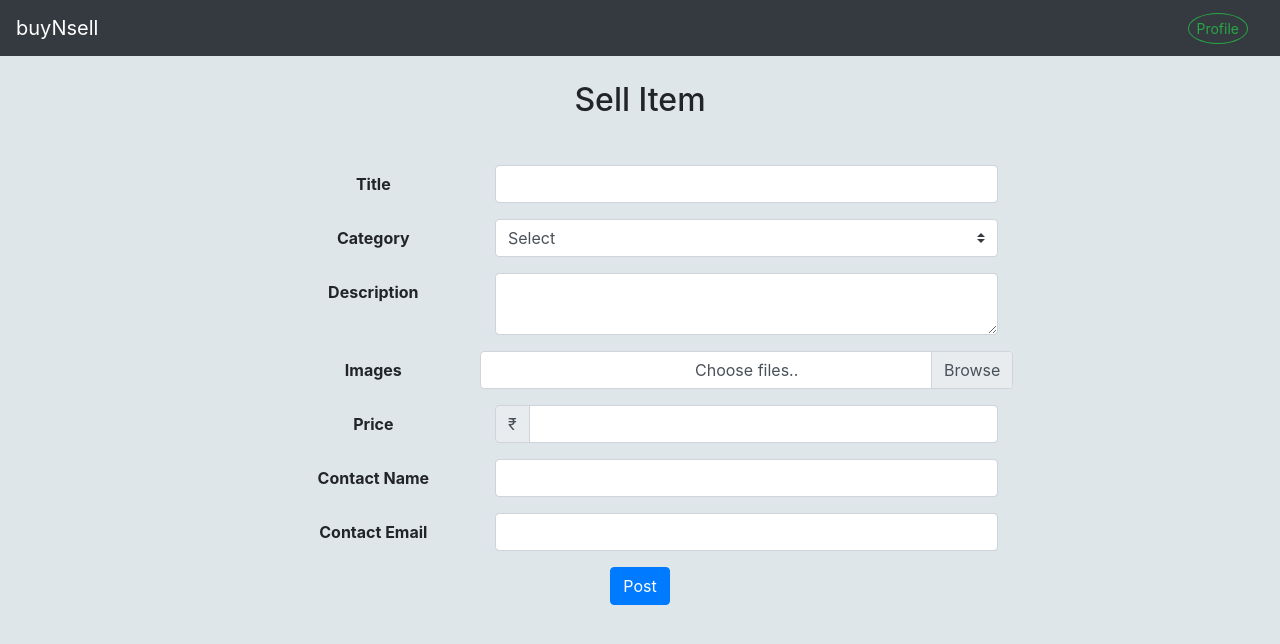
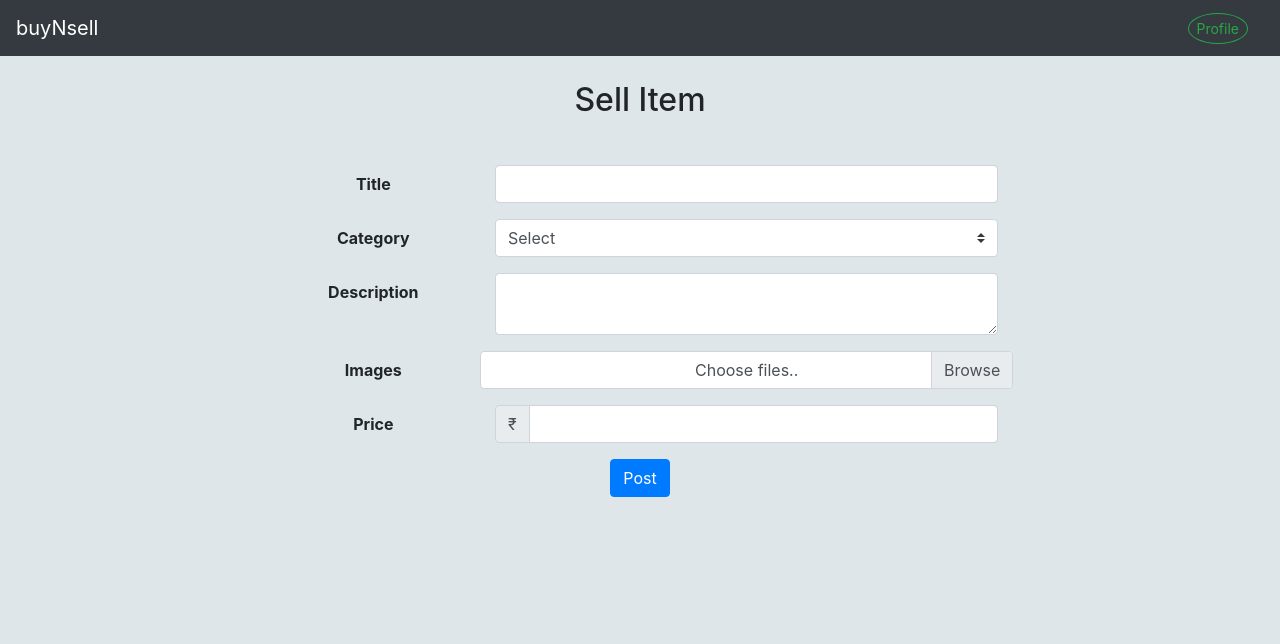
Before and after one commit to yashjain12yj/Probation-Front-End, a React (Create React App) app: page /post in a window 1280 px wide. Shown: the top 644 px of the page. Built offline with nearby package versions, Linux system fonts and the light colour scheme; sample sign-in values are in the browser's storage.

Commit message:
Teams integration

```diff
--- a/src/components/post/CreatePostForm.js
+++ b/src/components/post/CreatePostForm.js
@@ -17,8 +17,6 @@ class CreatePostForm extends React.Component {
             category: '',
             images: [],
             price: '',
-            contactName: '',
-            contactEmail: '',
             fileNames: 'Choose files..'
         };
         this.handleSubmit = this.handleSubmit.bind(this);
@@ -33,8 +31,6 @@ class CreatePostForm extends React.Component {
         formData.append('description', this.state.description);
         formData.append('category', this.state.category);
         formData.append('price', this.state.price);
-        formData.append('contactName', this.state.contactName);
-        formData.append('contactEmail', this.state.contactEmail);
         for (var i = 0; i < this.state.images.length; i++) {
             let file = this.state.images[i];
             formData.append('images[' + i + ']', file, file.name);
@@ -177,34 +173,7 @@ class CreatePostForm extends React.Component {
                             </div>
                         </div>
                     </div>
-                    <div className="form-group row justify-content-center">
-                        <label htmlFor="ContactName" className="col-sm-2 col-form-label">
-                            <b>Contact Name</b>
-                        </label>
-                        <div className="col-sm-5">
-                            <input
-                                type="text"
-                                className="form-control"
-                                id="contactName"
-                                onChange={(event) => this.setState({contactName: event.target.value})}
-                                required={true}
-                            />
-                        </div>
-                    </div>
-                    <div className="form-group row justify-content-center">
-                        <label htmlFor="ContactEmail" className="col-sm-2 col-form-label">
-                            <b>Contact Email</b>
-                        </label>
-                        <div className="col-sm-5">
-                            <input
-                                type="email"
-                                className="form-control"
-                                id="contactEmail"
-                                onChange={(event) => this.setState({contactEmail: event.target.value})}
-                                required={true}
-                            />
-                        </div>
-                    </div>
+
                     <div className="row justify-content-center">
                         <button className="btn btn-primary mb-2" type={"submit"}>Post</button>
                     </div>
--- a/src/components/post/Post.js
+++ b/src/components/post/Post.js
@@ -12,8 +12,6 @@ class Post extends React.Component {
             description: '',
             category: '',
             available: false,
-            contactName: '',
-            contactEmail: '',
             createdAt: '',
             price: 0.0,
             images: [],
@@ -30,10 +28,10 @@ class Post extends React.Component {
                     this.setState(response.data);
                     // generate Url
                     var url = "https://teams.microsoft.com/l/chat/0/0?users=";
-                    var users = this.state.contactEmail;
+                    var users = this.state.user.email;
                     url += users;
                     url += "&message="
-                    var message = "Hi " + this.state.contactName + ", I am interested in " + this.state.title + " posted by you. http://localhost:3000/post/" + this.state.id;
+                    var message = "Hi " + this.state.user.name + ", I am interested in " + this.state.title + " posted by you. http://localhost:3000/post/" + this.state.id;
                     var queryMessage = "";
                     for(var i = 0; i < message.length; i++){
                         if( message[i] === " ")
@@ -96,9 +94,9 @@ class Post extends React.Component {
                             <div className="col-sm-12 ">
                                 <div className="seller-details">
                                     <h4><u>Seller Detail</u></h4>
-                                    <h5><strong>Name:</strong> {this.state.contactName}</h5>
-                                    <h6><strong>Email:</strong> {this.state.contactEmail}</h6>
-                                    <a href={this.state.teamsUrl}>Chat with seller</a>
+                                    <h5><strong>Name:</strong> {this.state.user.name}</h5>
+                                    <h6><strong>Email:</strong> {this.state.user.email}</h6>
+                                    <a href={this.state.teamsUrl} target="_blank">Chat with seller</a>
                                 </div>
                             </div>
                         </div>
```
